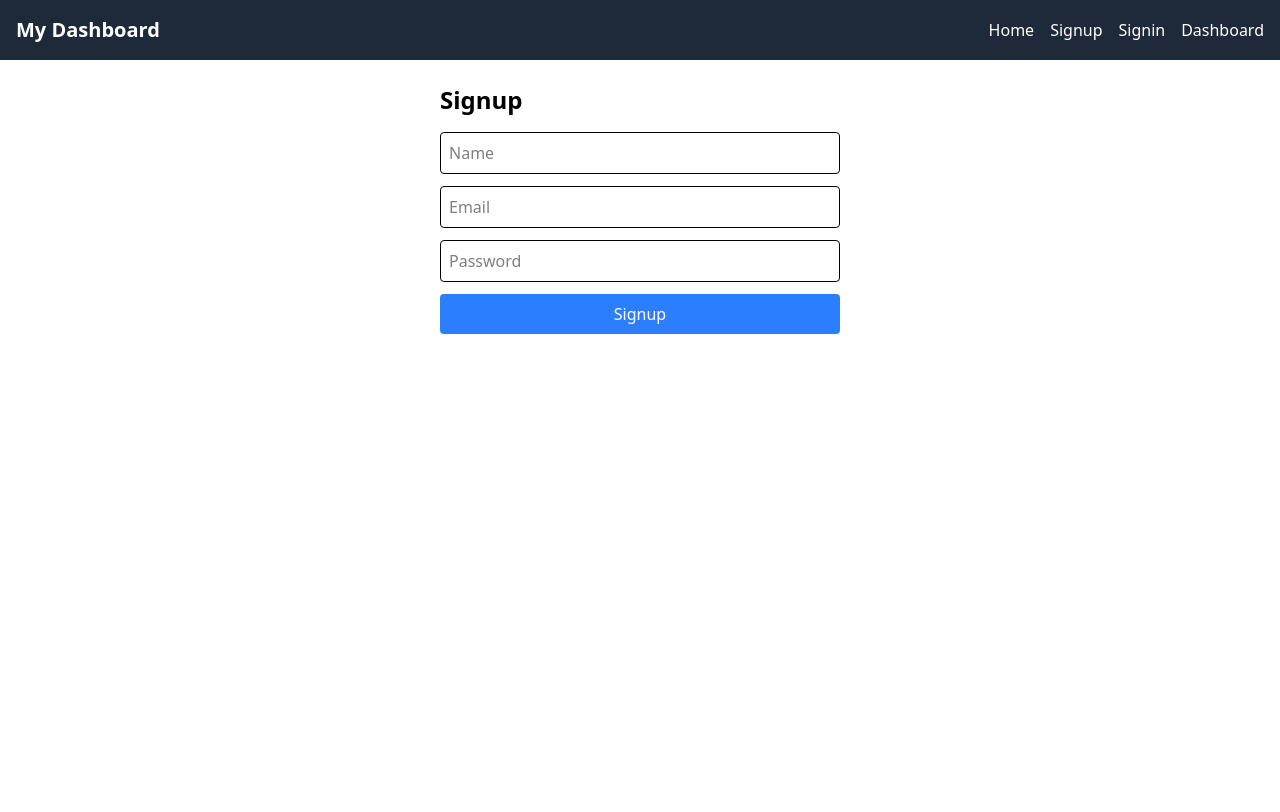
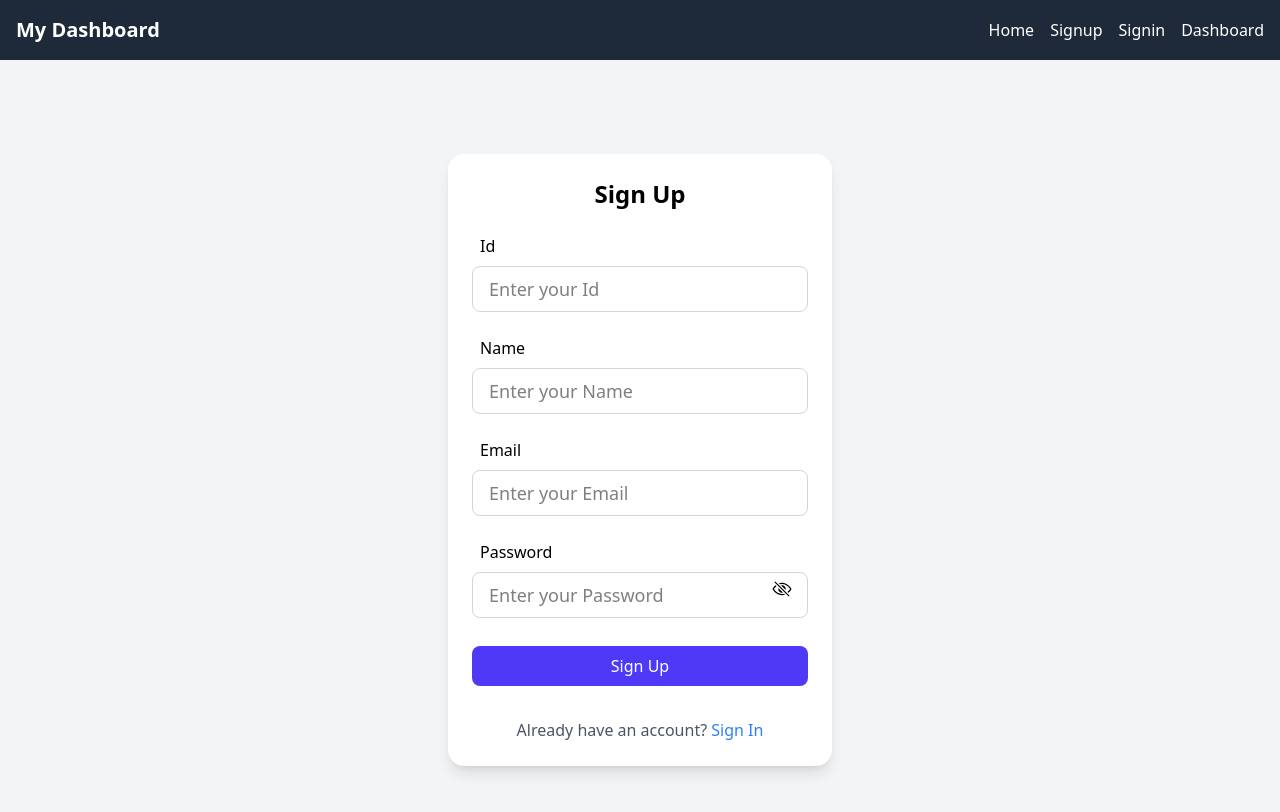
Before and after one commit to avi-007-code/yuva, a React (Vite) app in the folder frontend/: page /signup in a window 1280 px wide. Shown: the top 812 px of the page. Built offline with nearby package versions, Linux system fonts and the light colour scheme.

Commit message:
"made some changes"

```diff
--- a/frontend/src/pages/Signup.jsx
+++ b/frontend/src/pages/Signup.jsx
@@ -1,19 +1,113 @@
-import React from "react";
+import React, { useState } from "react";
+import { useNavigate } from "react-router-dom";
+import { IoEyeOutline, IoEyeOffOutline } from "react-icons/io5";
 
-function Signup() {
+export default function Signup() {
+  const navigate = useNavigate();
+  const [show, setShow] = useState(false);
+  const [formData, setFormData] = useState({
+    id: "",
+    name: "",
+    email: "",
+    password: "",
+  });
+
+  const handleClick = () => setShow(!show);
+
+  const handleChange = (e) => {
+    const { name, value } = e.target;
+    setFormData({ ...formData, [name]: value });
+  };
+
+  const handleSubmit = (e) => {
+    e.preventDefault();
+    console.log("User registered:", formData); // simulate API
+    navigate("/signin");
+  };
+
   return (
-    <div className="p-6 max-w-md mx-auto">
-      <h2 className="text-2xl font-semibold mb-4">Signup</h2>
-      <form className="flex flex-col gap-3">
-        <input type="text" placeholder="Name" className="border rounded p-2" />
-        <input type="email" placeholder="Email" className="border rounded p-2" />
-        <input type="password" placeholder="Password" className="border rounded p-2" />
-        <button className="bg-blue-500 text-white py-2 rounded hover:bg-blue-600">
-          Signup
-        </button>
-      </form>
+    <div className="flex flex-col min-h-screen items-center justify-center bg-gray-100">
+      <div className="flex flex-col w-[30%] p-6 bg-white rounded-2xl shadow-lg">
+        <form className="flex flex-col space-y-4" onSubmit={handleSubmit}>
+          <h1 className="text-center font-semibold text-2xl">Sign Up</h1>
+
+          {/* ID */}
+          <div className="flex flex-col">
+            <label className="p-2 font-medium">Id</label>
+            <input
+              type="text"
+              name="id"
+              value={formData.id}
+              onChange={handleChange}
+              className="text-lg px-4 py-2 border rounded-lg border-gray-300"
+              placeholder="Enter your Id"
+            />
+          </div>
+
+          {/* Name */}
+          <div className="flex flex-col">
+            <label className="p-2 font-medium">Name</label>
+            <input
+              type="text"
+              name="name"
+              value={formData.name}
+              onChange={handleChange}
+              className="text-lg px-4 py-2 border rounded-lg border-gray-300"
+              placeholder="Enter your Name"
+            />
+          </div>
+
+          {/* Email */}
+          <div className="flex flex-col">
+            <label className="p-2 font-medium">Email</label>
+            <input
+              type="email"
+              name="email"
+              value={formData.email}
+              onChange={handleChange}
+              className="text-lg px-4 py-2 border rounded-lg border-gray-300"
+              placeholder="Enter your Email"
+            />
+          </div>
+
+          {/* Password */}
+          <div className="flex flex-col relative">
+            <label className="p-2 font-medium">Password</label>
+            <input
+              type={show ? "text" : "password"}
+              name="password"
+              value={formData.password}
+              onChange={handleChange}
+              className="text-lg px-4 py-2 border rounded-lg border-gray-300"
+              placeholder="Enter your Password"
+            />
+            <span
+              onClick={handleClick}
+              className="absolute right-4 top-[55%] cursor-pointer text-xl"
+            >
+              {show ? <IoEyeOutline /> : <IoEyeOffOutline />}
+            </span>
+          </div>
+
+          {/* Submit */}
+          <div className="flex flex-col mt-3">
+            <button
+              type="submit"
+              className="bg-indigo-600 rounded-lg px-5 py-2 text-white font-medium hover:bg-indigo-500 transition"
+            >
+              Sign Up
+            </button>
+          </div>
+
+          {/* Redirect link */}
+          <p className="mt-4 text-center text-gray-600">
+            Already have an account?{" "}
+            <a href="/signin" className="text-blue-500 hover:underline">
+              Sign In
+            </a>
+          </p>
+        </form>
+      </div>
     </div>
   );
 }
-
-export default Signup;
```
